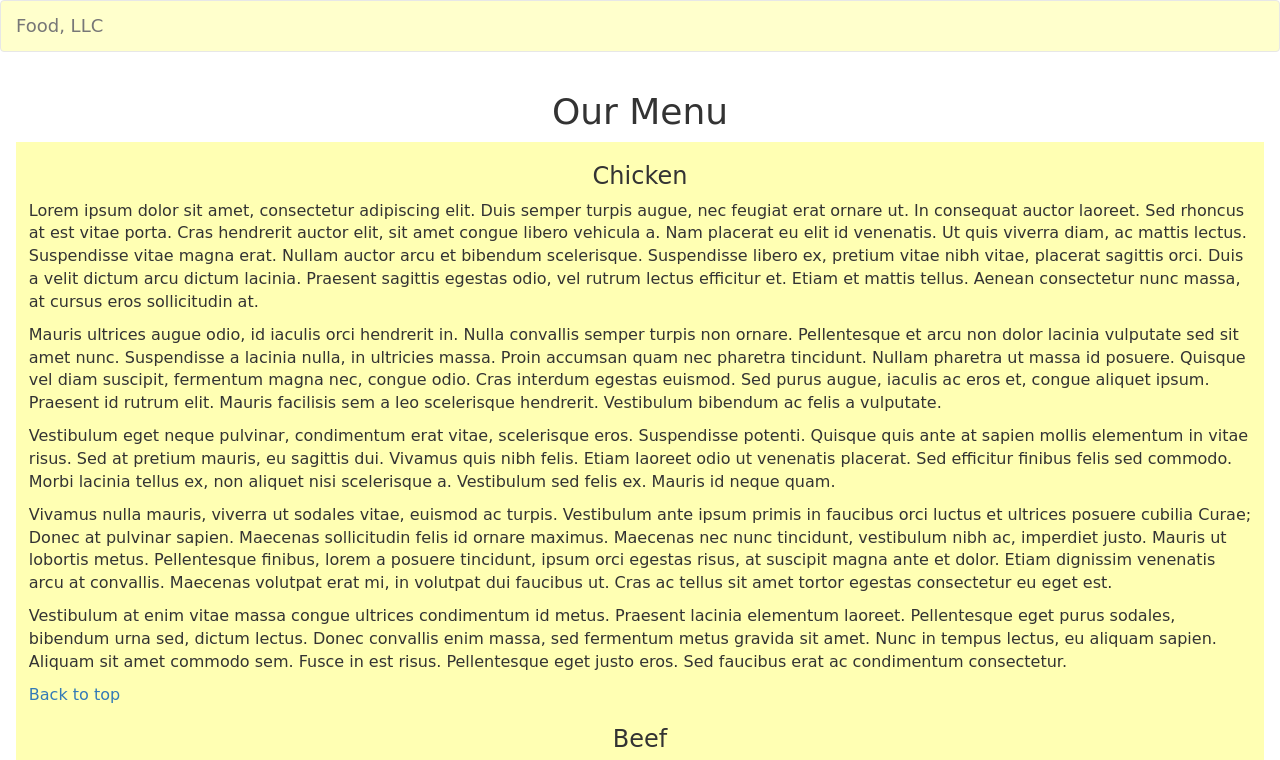
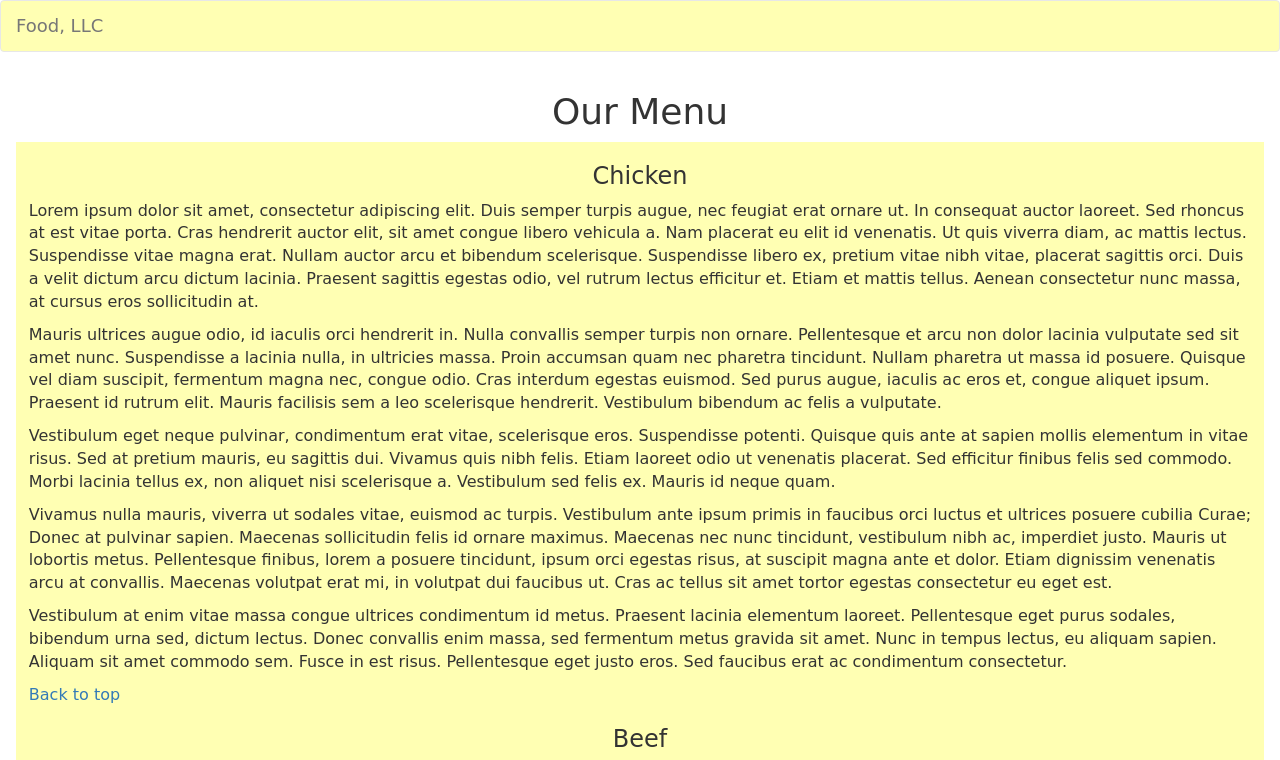
Before and after one commit to zmitzie/rails4mooc-assign3, a plain HTML site: page index.html in a window 1280 px wide. Shown: the top 760 px of the page. Drawn offline with Linux system fonts and the light colour scheme.

Commit message:
Fox colors

```diff
--- a/css/styles.css
+++ b/css/styles.css
@@ -7,7 +7,7 @@ body {
 }
 
 #navbar {
-    background-color: #ffffcc;
+    background-color: #ffffb3;
 }
 
 nav li {
```
